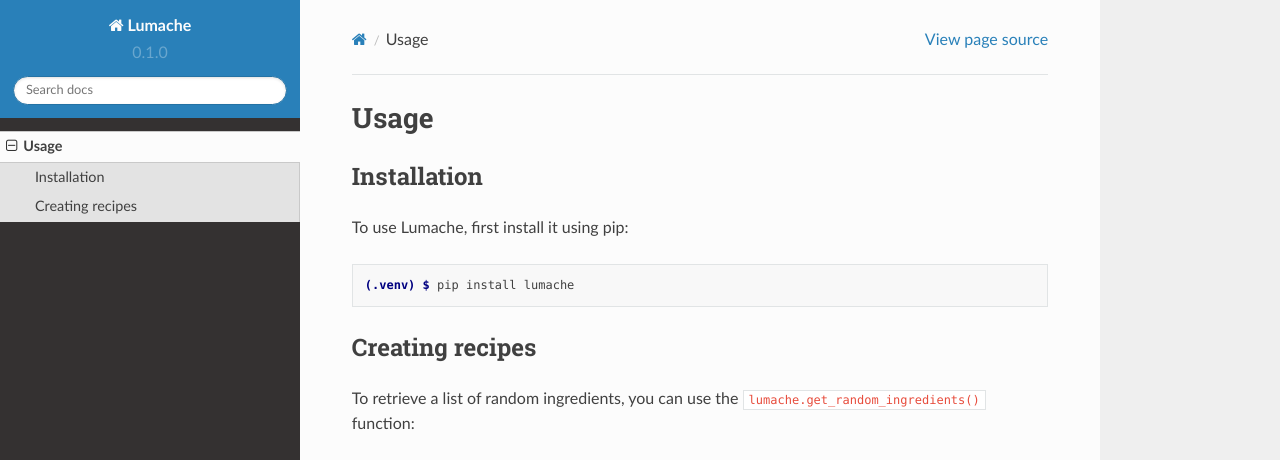
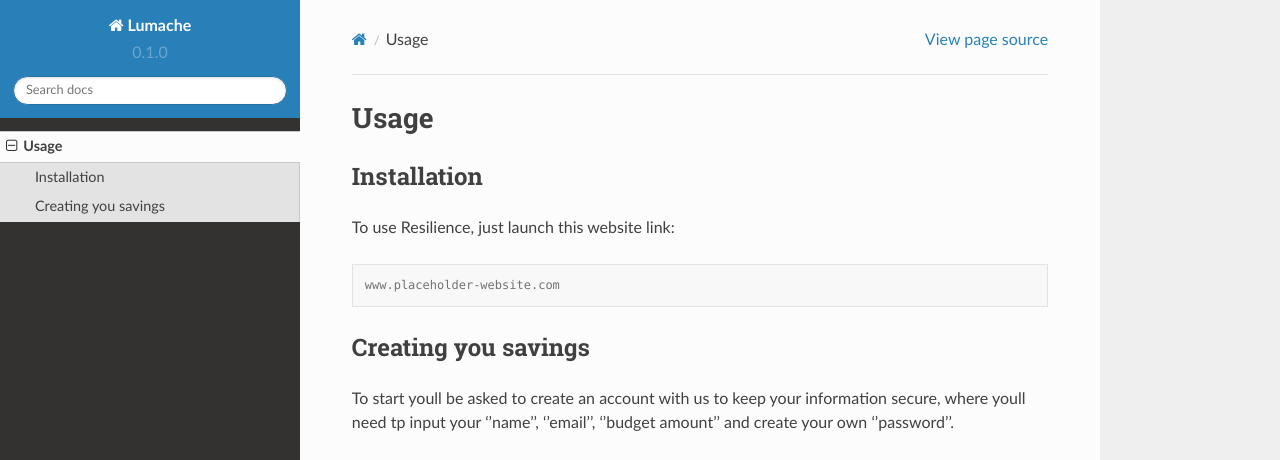
Before and after one commit to Spakydaky/Resilience-Documentation, a Sphinx documentation site: the page built from docs/source/usage.rst, in a window 1280 px wide and 1095 px high. Shown: the top 460 px of the window. Built offline with Sphinx 7.4.7 and the Read the Docs theme 2.0.0, drawn with Linux system fonts in a browser that asks for light colours; pages that are not in the unit, such as notebooks, are missing from menus; some of the changed text lies outside the part shown; grey boxes are pictures that could not be loaded.

Commit message:
Update usage.rst
added instructions for launching the app and signing up

```diff
--- a/docs/source/usage.rst
+++ b/docs/source/usage.rst
@@ -6,28 +6,17 @@ Usage
 Installation
 ------------
 
-To use Lumache, first install it using pip:
+To use Resilience, just launch this website link:
 
 .. code-block:: console
 
-   (.venv) $ pip install lumache
+   www.placeholder-website.com
 
-Creating recipes
+Creating you savings
 ----------------
 
-To retrieve a list of random ingredients,
-you can use the ``lumache.get_random_ingredients()`` function:
+To start youll be asked to create an account with us to keep your information secure, where youll need tp input your ''name'', ''email'', ''budget amount'' and create your own ''password''.
 
-.. autofunction:: lumache.get_random_ingredients
-
-The ``kind`` parameter should be either ``"meat"``, ``"fish"``,
-or ``"veggies"``. Otherwise, :py:func:`lumache.get_random_ingredients`
-will raise an exception.
+after this youll be able to login with your newly created email and password, and youll be greeted with the home page of our suggested saving widgets; a line chart of spending this week, and a pie chart of which categories youve been spending in and how much you have left. Initialy this will be populated with dummy data, right up until you add your first expense or income.
 
 .. autoexception:: lumache.InvalidKindError
-
-For example:
-
->>> import lumache
->>> lumache.get_random_ingredients()
-['shells', 'gorgonzola', 'parsley']
```
